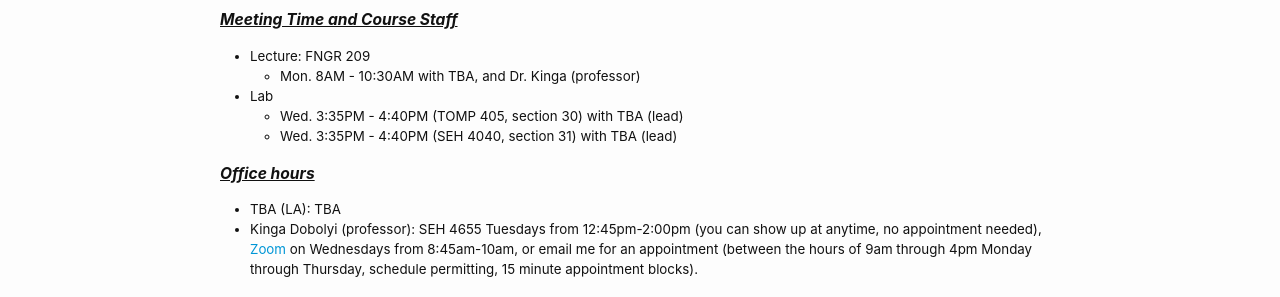
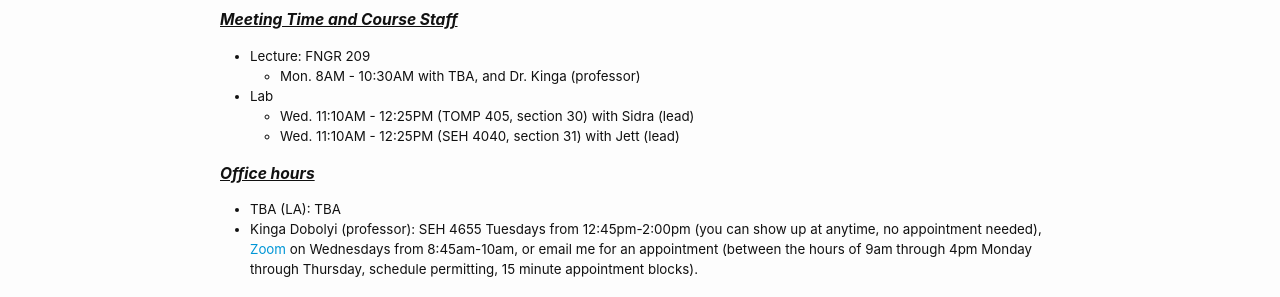
Before and after one commit to cs2113-f24/cs2113-f24.github.io, a Jekyll site: the page built from syllabus.md, in a window 1280 px wide and 900 px high. Shown: the part 300-597 px from the top of the window. Built offline with Jekyll 4.4.1, drawn with Linux system fonts in a browser that asks for light colours.

Commit message:
spring update

```diff
--- a/syllabus.md
+++ b/syllabus.md
@@ -23,8 +23,8 @@ aside:
 * Lecture: FNGR 209
   * Mon. 8AM - 10:30AM with TBA, and Dr. Kinga (professor)
 * Lab
-  * Wed. 3:35PM - 4:40PM (TOMP 405, section 30) with TBA (lead)
-  * Wed. 3:35PM - 4:40PM (SEH 4040, section 31) with TBA (lead)
+  * Wed. 11:10AM - 12:25PM (TOMP 405, section 30) with Sidra (lead)
+  * Wed. 11:10AM - 12:25PM (SEH 4040, section 31) with Jett (lead)
 
 ### Office hours
 * TBA (LA): TBA
```
